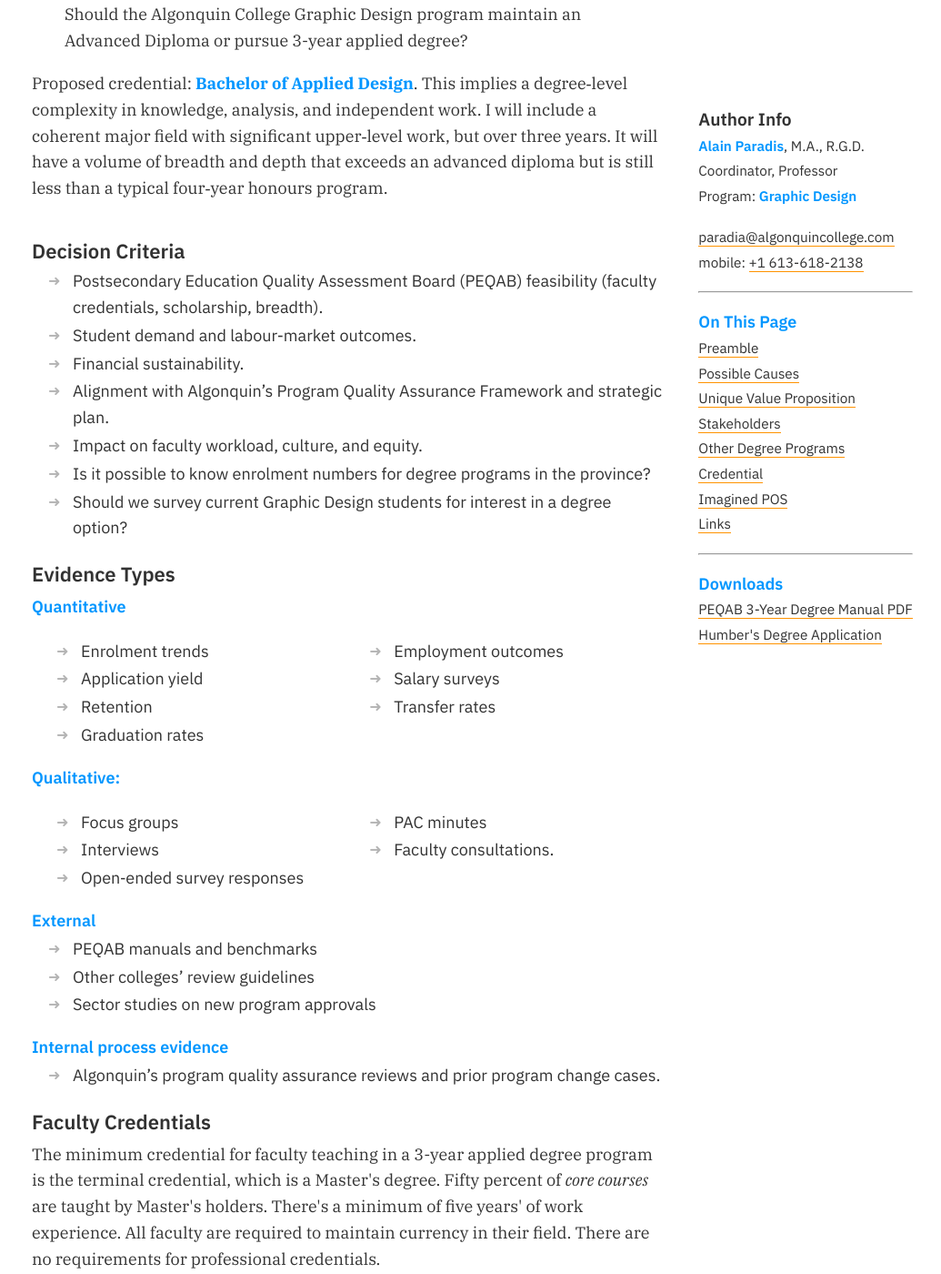
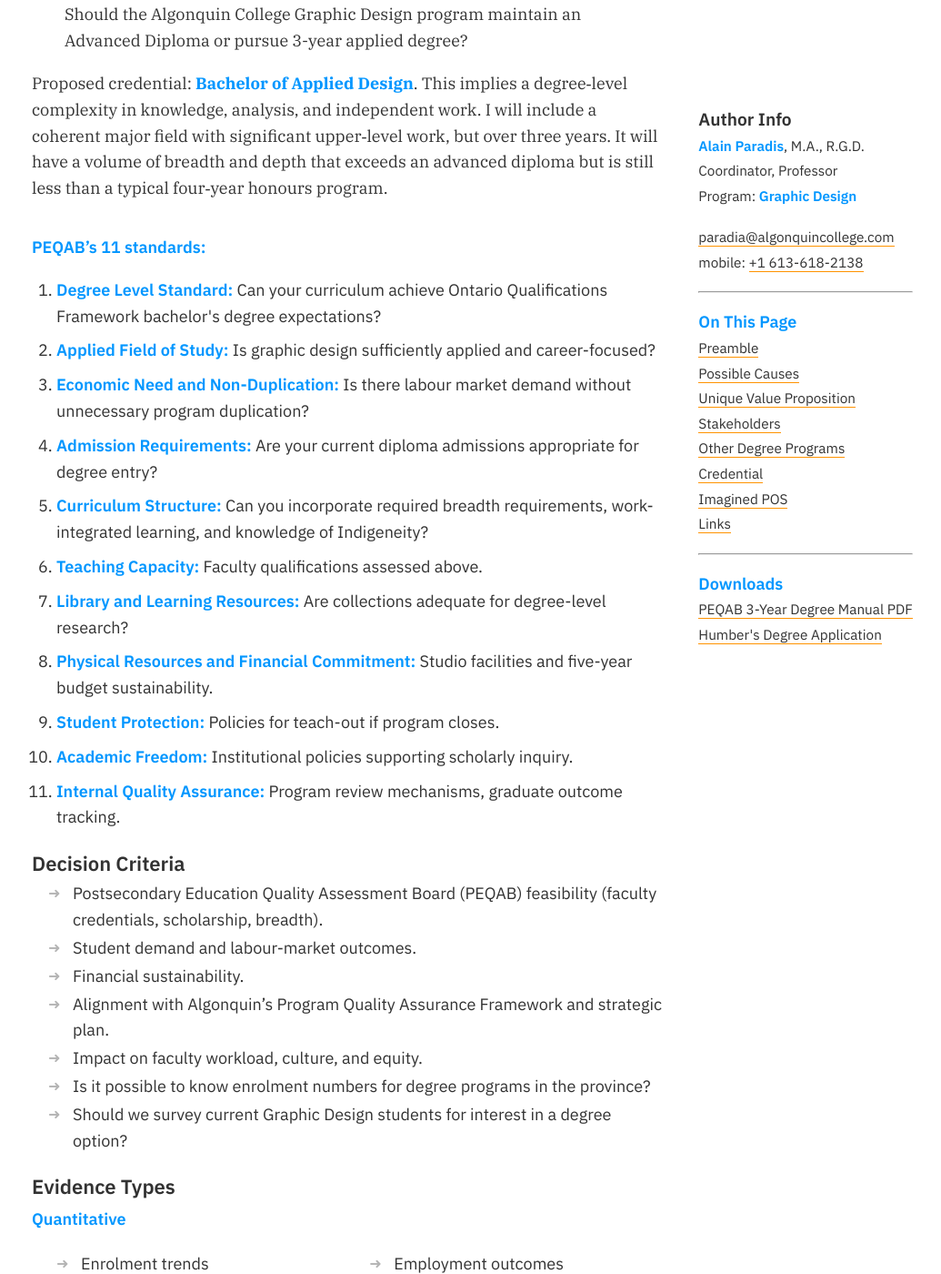
Before and after one commit to AlainParadis/program-transformation, a Jekyll site: the page built from index.md, in a window 1280 px wide and 1400 px high, scrolled down 5064 px. Shown: the whole window at 91% size, without its empty margins (73-1108 px from the left). Built offline with Jekyll 4.4.1, drawn with Linux system fonts in a browser that asks for light colours.

Commit message:
Add PEQAB standards and display in credential
Add a new peqab-standards array to _data/sitewide.yml containing the 11 PEQAB standard entries (title, url, description). Update _includes/credential.html to render those standards as an ordered list by iterating over site.data.sitewide.peqab-standards, so the credential page displays the PEQAB criteria. Also include a trailing newline fix in sitewide.yml.

```diff
--- a/_data/sitewide.yml
+++ b/_data/sitewide.yml
@@ -126,3 +126,38 @@ degree-programs:
   - title: "Bachelor of Design, User Experience Design"
     institution: "Humber College"
     url: "https://mediaarts.humber.ca/programs/uxdesign.html"
+
+peqab-standards:
+  - title: "Degree Level Standard"
+    url: "https://peqab.ca/en/degree-level-standards/"
+    description: "Can your curriculum achieve Ontario Qualifications Framework bachelor's degree expectations?"
+  - title: "Applied Field of Study"
+    url: ""
+    description: "Is graphic design sufficiently applied and career-focused?"
+  - title: "Economic Need and Non-Duplication"
+    url: ""
+    description: "Is there labour market demand without unnecessary program duplication?"
+  - title: "Admission Requirements"
+    url: ""
+    description: "Are your current diploma admissions appropriate for degree entry?"
+  - title: "Curriculum Structure"
+    url: ""
+    description: "Can you incorporate required breadth requirements, work-integrated learning, and knowledge of Indigeneity?"
+  - title: "Teaching Capacity"
+    url: ""
+    description: "Faculty qualifications assessed above."
+  - title: "Library and Learning Resources"
+    url: ""
+    description: "Are collections adequate for degree-level research?"
+  - title: "Physical Resources and Financial Commitment"
+    url: ""
+    description: "Studio facilities and five-year budget sustainability."
+  - title: "Student Protection"
+    url: ""
+    description: "Policies for teach-out if program closes."
+  - title: "Academic Freedom"
+    url: ""
+    description: "Institutional policies supporting scholarly inquiry."
+  - title: "Internal Quality Assurance"
+    url: ""
+    description: "Program review mechanisms, graduate outcome tracking."
--- a/_includes/credential.html
+++ b/_includes/credential.html
@@ -11,6 +11,12 @@
 <p>
 	Proposed credential: <strong>Bachelor of Applied Design</strong>. This implies a degree‑level complexity in knowledge, analysis, and independent work. I will include a coherent major field with significant upper‑level work, but over three years. It will have a volume of breadth and depth that exceeds an advanced diploma but is still less than a typical four‑year honours program.
 </p>
+<h5>PEQAB’s 11 standards:</h5>
+<ol>
+{% for standards in site.data.sitewide.peqab-standards %}
+	<li><strong>{{ standards.title }}:</strong> {{ standards.description }}</li>
+{% endfor %}
+</ol>
 <h4>
 	Decision Criteria
 </h4>
```
